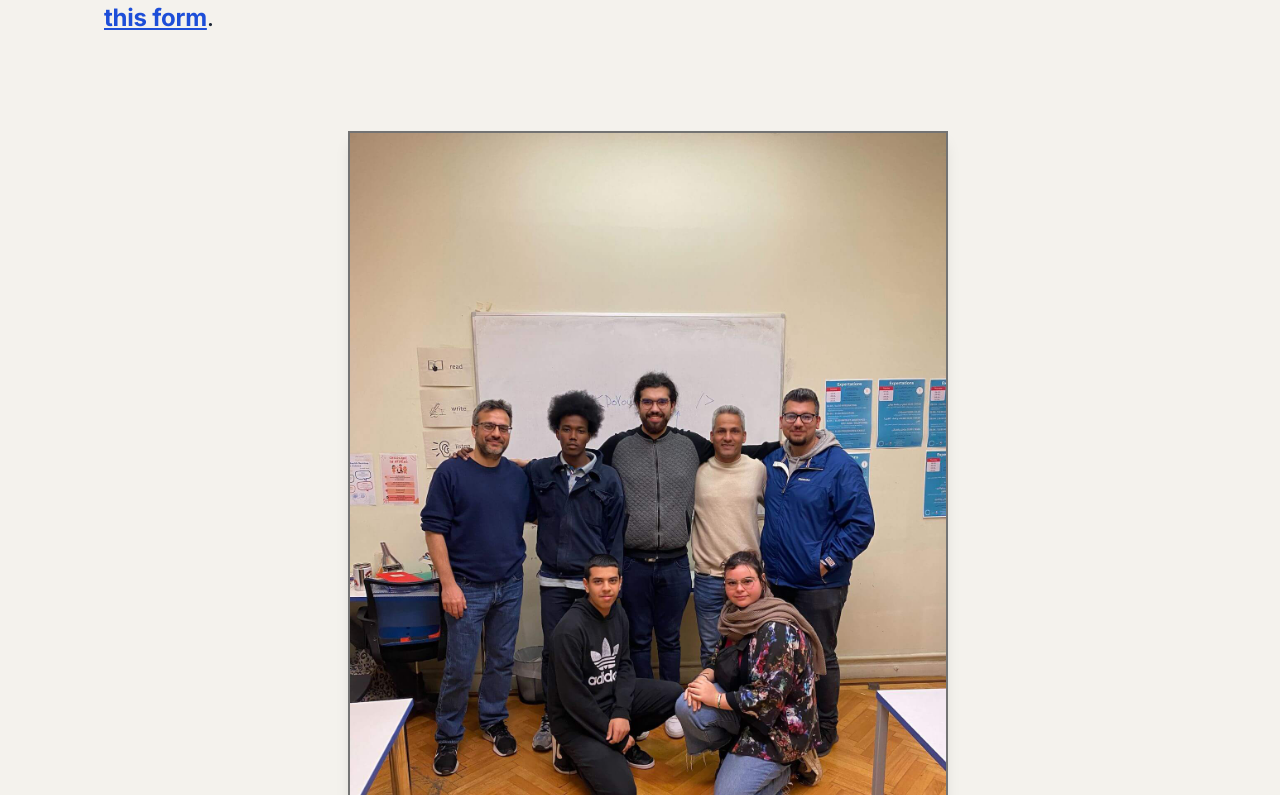
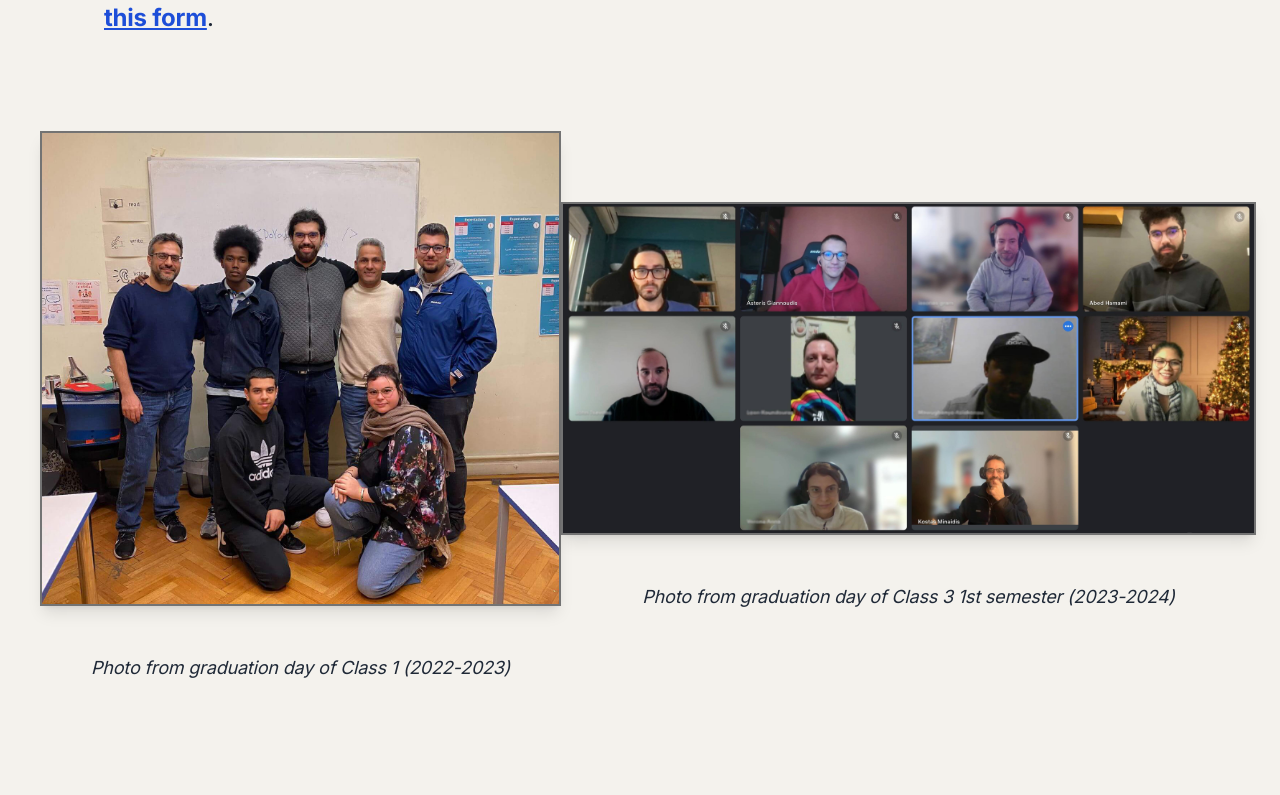
Before and after one commit to in-tech-gration/website, a Next.js app: page / in a window 1280 px wide. Shown: the part 2165-2960 px from the top of the page. Built offline with nearby package versions, Linux system fonts and the light colour scheme.

Commit message:
Restyling inspiration component with new graduation photo.

```diff
--- a/components/inspiration.tsx
+++ b/components/inspiration.tsx
@@ -5,11 +5,9 @@ import { useEffect, useState } from "react";
 import Link from "next/link";
 import Image from "next/image";
 import Photo1 from "@/public/images/it1.jpg";
-import Photo2 from "@/public/images/it2.jpg";
-import Photo3 from "@/public/images/it3.jpg";
+import Cohort02Grad1st from "@/public/images/22.12.2023.Cohort.0x02.Graduation.Blurred.jpg";
 
 export default function Inspiration() {
-
   const [write, setWrite] = useState(true); // for typewriter-effect
 
   useEffect(() => {
@@ -22,7 +20,6 @@ export default function Inspiration() {
 
   return (
     <section className="bg-secondary">
-
       <div className="max-w-6xl mx-auto px-4 sm:px-6">
         <div className="pt-12 md:pt-32">
           {/* Section header */}
@@ -43,7 +40,6 @@ export default function Inspiration() {
                 🤔 What is intechgration?
               </h2>
               <section className="mt-6 ml-4">
-
                 <code className="text-2xl font-semibold text-left">
                   {write ? (
                     <Typewriter
@@ -59,18 +55,40 @@ export default function Inspiration() {
                         //
                       }}
                     />
-                  ) : ""}
+                  ) : (
+                    ""
+                  )}
                 </code>
                 <section className="text-2xl text-left mt-4">
-                  <p className="mb-5">We're on a journey 🚀 to share our knowledge and passion for Computing, Software Engineering and Web Development with the
-                    world.</p>
-                  <p className="mb-5">More specifically, we are committed to providing free
-                    and open source education to underprivileged individuals and
+                  <p className="mb-5">
+                    We're on a journey 🚀 to share our knowledge and passion for
+                    Computing, Software Engineering and Web Development with the
+                    world.
+                  </p>
+                  <p className="mb-5">
+                    More specifically, we are committed to providing free and
+                    open source education to underprivileged individuals and
                     marginalized groups, to people who lack access to essential
                     resources and opportunities, to people that are faced with
-                    social and economical disadvantages.</p>
-                  <p className="mb-5">We want to provide hope and essential skills to refugees, migrants, people with disabilities, people that have completed drug rehabilitation programs, former inmates, single parents and everyone who's facing the extreme hardships of life and looking for a change in their career.</p>
-                  <p className="mb-5">If that sounds moving to you, there are plenty of ways you can support. You can start by filling out <Link className="underline text-blue-700 font-bold" href="https://tally.so/r/nP1zWd">this form</Link>.
+                    social and economical disadvantages.
+                  </p>
+                  <p className="mb-5">
+                    We want to provide hope and essential skills to refugees,
+                    migrants, people with disabilities, people that have
+                    completed drug rehabilitation programs, former inmates,
+                    single parents and everyone who's facing the extreme
+                    hardships of life and looking for a change in their career.
+                  </p>
+                  <p className="mb-5">
+                    If that sounds moving to you, there are plenty of ways you
+                    can support. You can start by filling out{" "}
+                    <Link
+                      className="underline text-blue-700 font-bold"
+                      href="https://tally.so/r/nP1zWd"
+                    >
+                      this form
+                    </Link>
+                    .
                   </p>
                 </section>
               </section>
@@ -79,20 +97,36 @@ export default function Inspiration() {
         </div>
       </div>
 
-      <div className="max-w-6xl mx-auto px-4 sm:px-6">
+      <div className="px-4 sm:px-6">
         <div className="pb-12 md:pb-20 mt-24">
           {/* Section header */}
           <div className="pb-12 md:pb-14">
             <div className="relative text-center md:text-left">
               <section className="mt-6 ml-4">
-                <section className="text-2xl text-center mt-4">
-                  <Image
-                    className="inline-block mb-12 shadow-lg border-2 border-neutral-500"
-                    src={Photo1}
-                    width={600}
-                    alt="Graduation"
-                  />
-                  <p className="text-lg italic">Photo from graduation day of Class 1 (2023)</p>
+                <section className="flex xl:flex-row flex-col justify-evenly text-2xl text-center mt-4">
+                  <div>
+                    <Image
+                      className="inline-block mb-12 shadow-lg border-2 border-neutral-500"
+                      src={Photo1}
+                      width={600}
+                      alt="Graduation day of Class 1 (2023)"
+                    />
+                    <p className="text-lg italic">
+                      Photo from graduation day of Class 1 (2022-2023)
+                    </p>
+                  </div>
+                  <div className="self-center">
+                    <Image
+                      className="inline-block mb-12 shadow-lg border-2 border-neutral-500"
+                      src={Cohort02Grad1st}
+                      width={800}
+                      alt="Graduation day of Class 3 1st semester (2024)"
+                    />
+                    <p className="text-lg italic">
+                      Photo from graduation day of Class 3 1st semester
+                      (2023-2024)
+                    </p>
+                  </div>
                 </section>
               </section>
             </div>
```
Also changed, not shown: public/images/22.12.2023.Cohort.0x02.Graduation.Blurred.jpg (added), public/images/it1.jpg.
